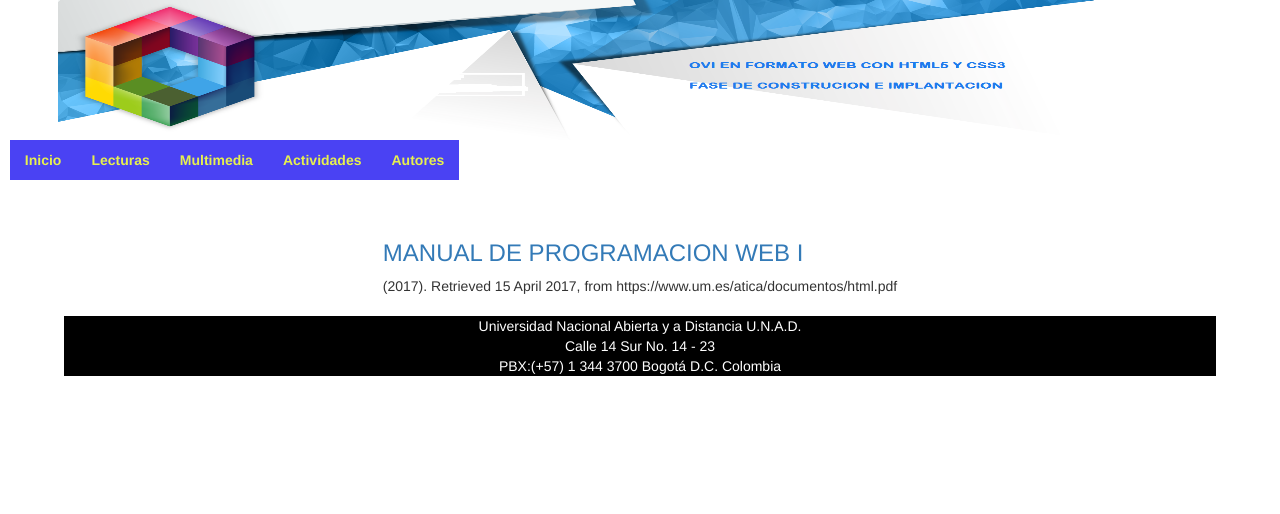
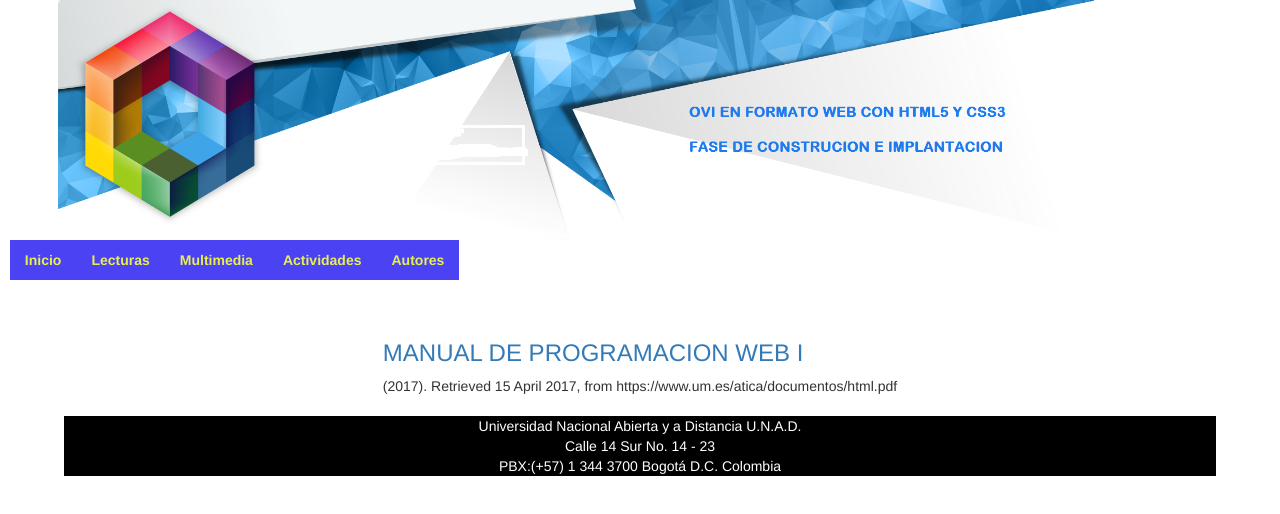
Before and after one commit to egvasquezp/Fase-construccion, a plain HTML site: page lectura2.html in a window 1280 px wide. Drawn offline with Linux system fonts and the light colour scheme.

Commit message:
Update lectura2.html

```diff
--- a/lectura2.html
+++ b/lectura2.html
@@ -67,7 +67,7 @@
 <table width="90%" border="0">
   <tbody>
     <tr>
-    <td colspan="2"><center><img src="imagenes/encabezado.png" width="90%" height="140" alt=""/></center><td>
+    <td colspan="2"><center><img src="imagenes/encabezado.png" width="90%" height="240" alt=""/></center><td>
     </tr>
     <tr>
     <td>&nbsp;</td>
```
